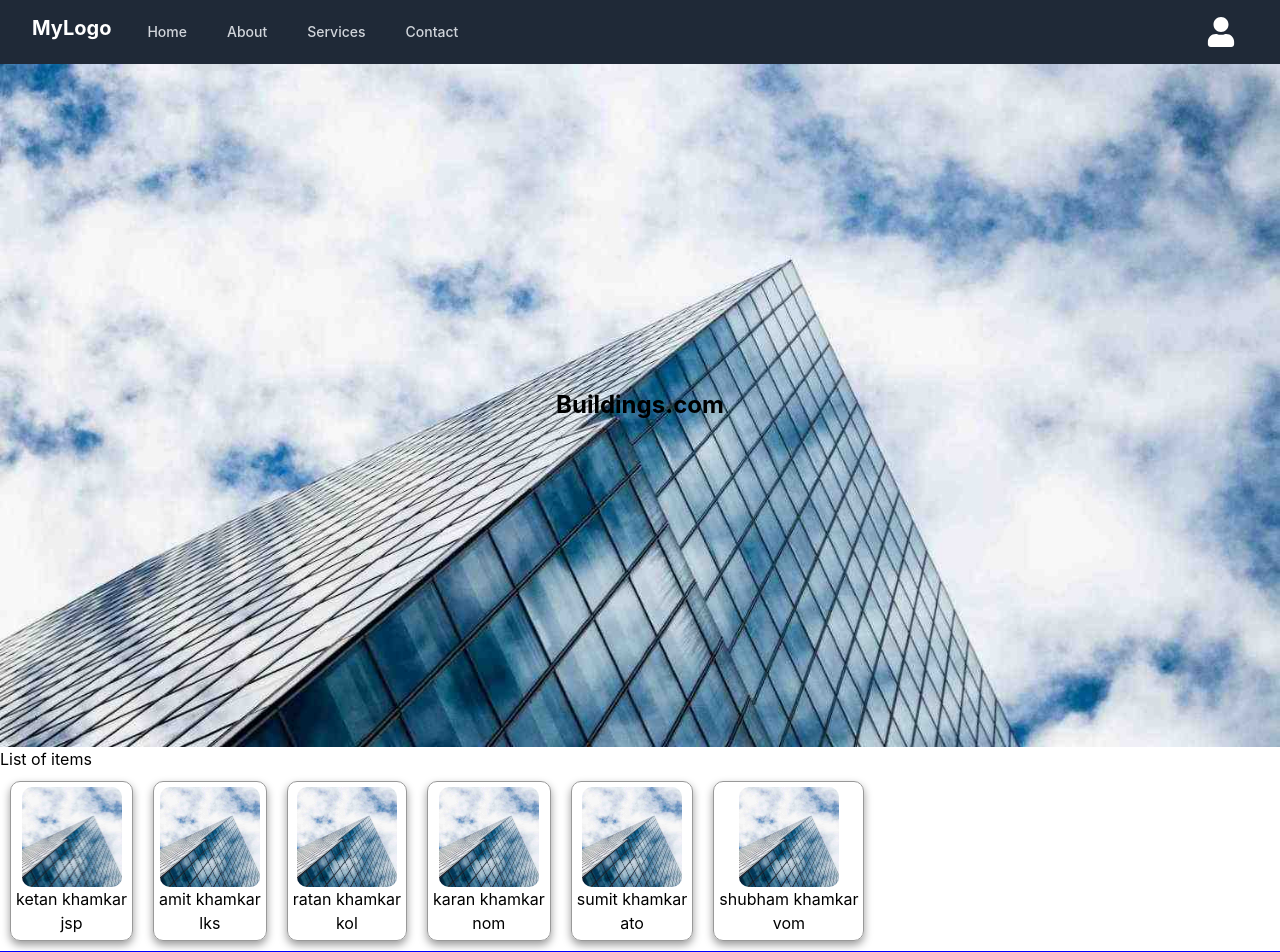
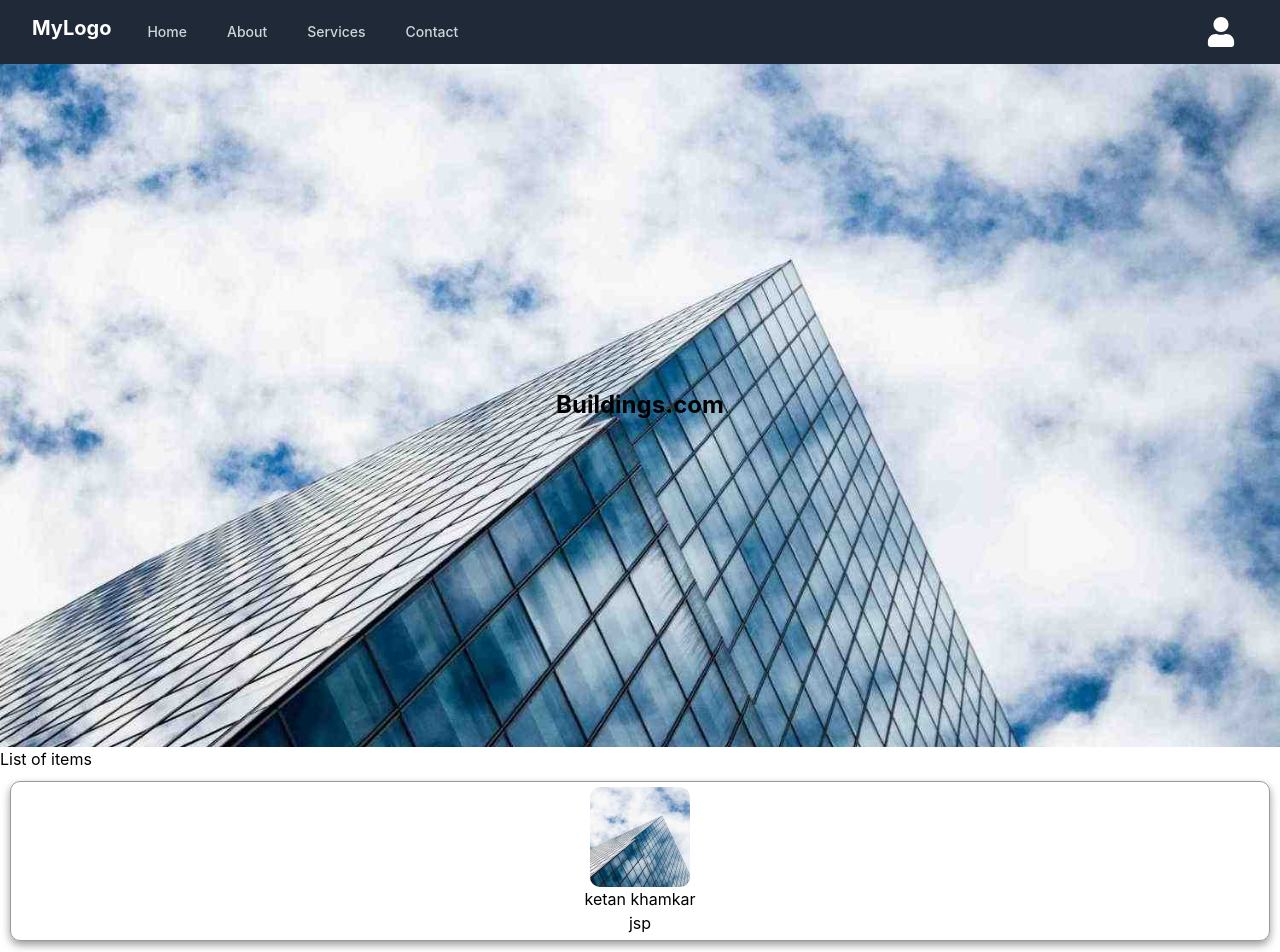
Before and after one commit to ketankhamkar/firstreactapp, a React (Create React App) app: page / in a window 1280 px wide. Shown: the top 952 px of the page. Built offline with nearby package versions, Linux system fonts and the light colour scheme.

Commit message:
now resolved

```diff
--- a/src/App.js
+++ b/src/App.js
@@ -48,6 +48,8 @@ function App() {
             display: "flex",
             flexDirection: "row",
             alignItems: "center",
+            flexWrap: "wrap",
+            justifyContent: "center",
           }}
         >
           {myData.map((item) => (
@@ -61,6 +63,7 @@ function App() {
                 borderWidth: 1,
                 borderColor: "#999",
                 padding: 5,
+                width: "100%",
                 borderRadius: 10,
                 cursor: "pointer",
                 boxShadow: "0 4px 8px rgba(0, 0, 0, 0.4)", // Adding shadow
```
